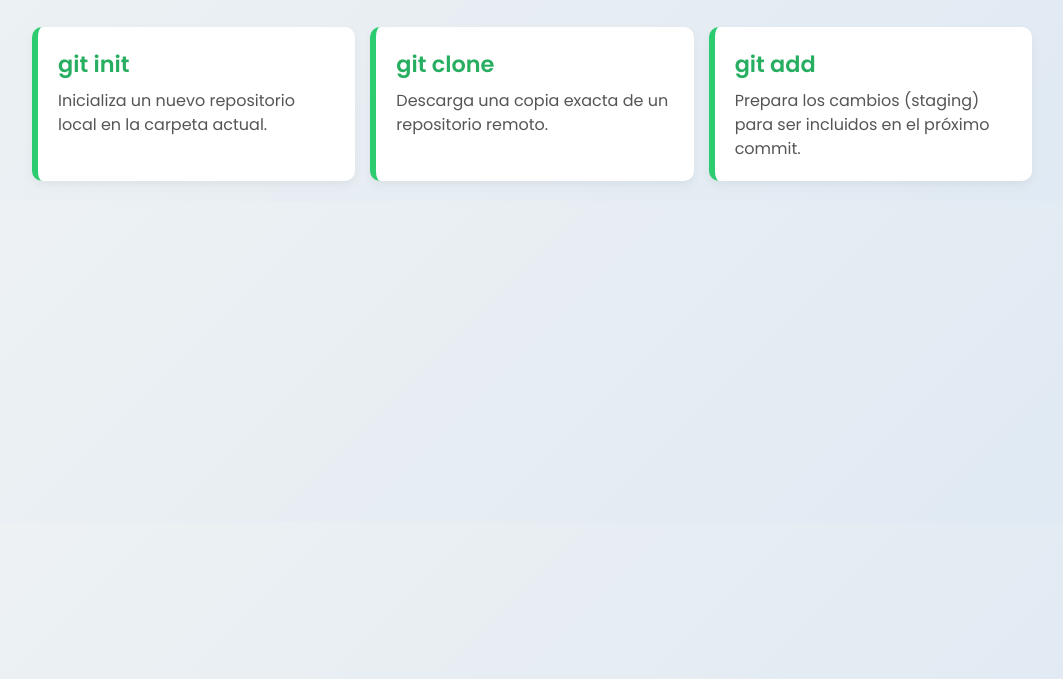
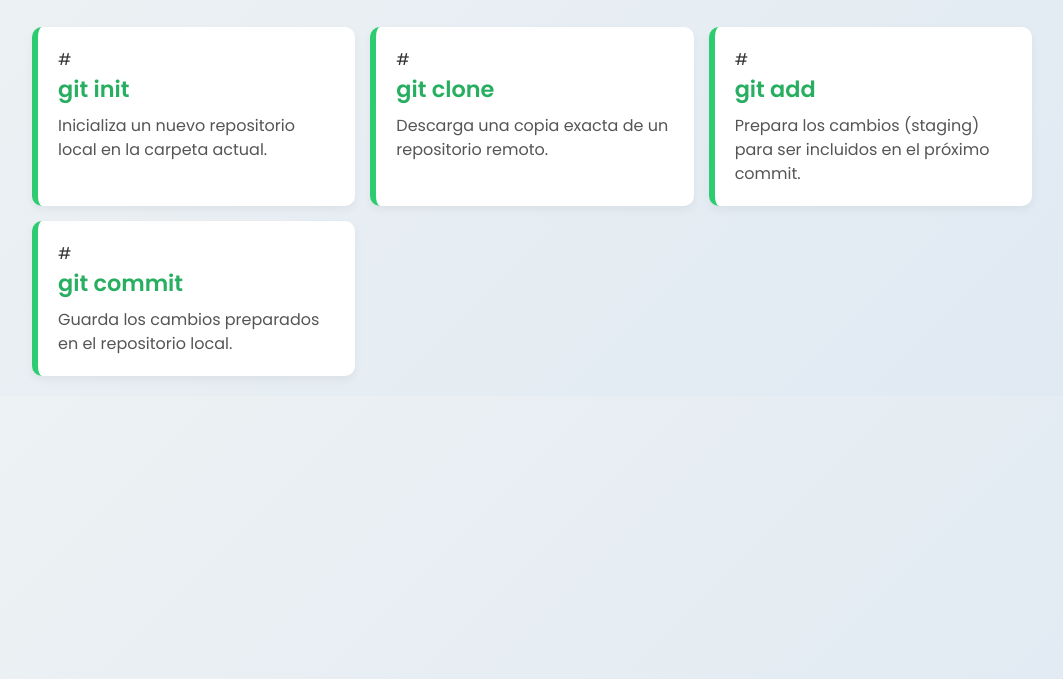
Before and after one commit to gianlucaparedes6-sys/Ramas, a plain HTML site: page index.html in a window 1280 px wide. Shown: the part 121-800 px from the top of the page, without its empty margins (108-1171 px from the left). Drawn offline with Linux system fonts and the light colour scheme.

Commit message:
Agregar git commit

```diff
--- a/index.html
+++ b/index.html
@@ -14,16 +14,24 @@
     </header>
     <main id="contenedor">
         <section class="comando">
+            <div class="code-icon">#</div>
             <h2>git init</h2>
             <p>Inicializa un nuevo repositorio local en la carpeta actual.</p>
         </section>
         <section class="comando">
+            <div class="code-icon">#</div>
             <h2>git clone</h2>
             <p>Descarga una copia exacta de un repositorio remoto.</p>
         </section>
         <section class="comando">
+            <div class="code-icon">#</div>
             <h2>git add</h2>
             <p>Prepara los cambios (staging) para ser incluidos en el próximo commit.</p>
+        </section>
+        <section class="comando">
+            <div class="code-icon">#</div>
+            <h2>git commit</h2>
+            <p>Guarda los cambios preparados en el repositorio local.</p>
         </section>
         <!-- Aquí los estudiantes agregarán más comandos luego -->
     </main>
```
